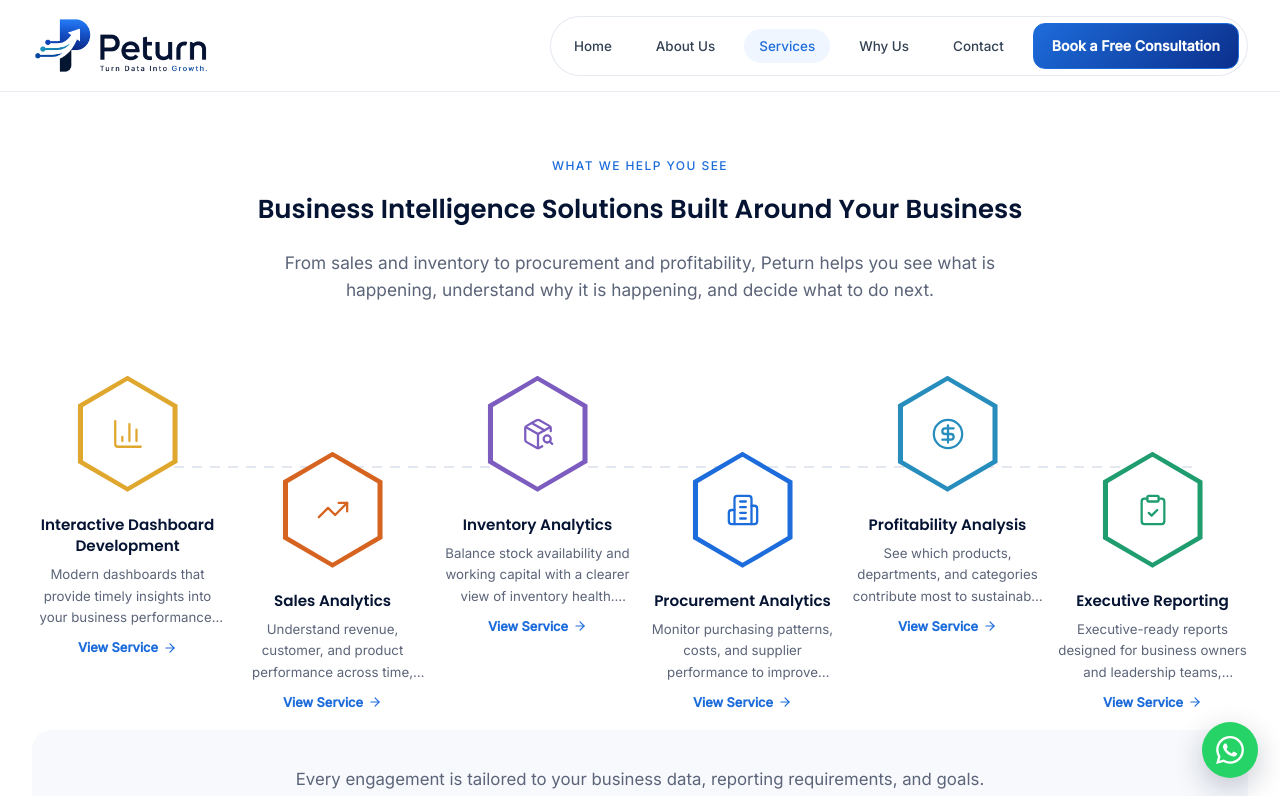
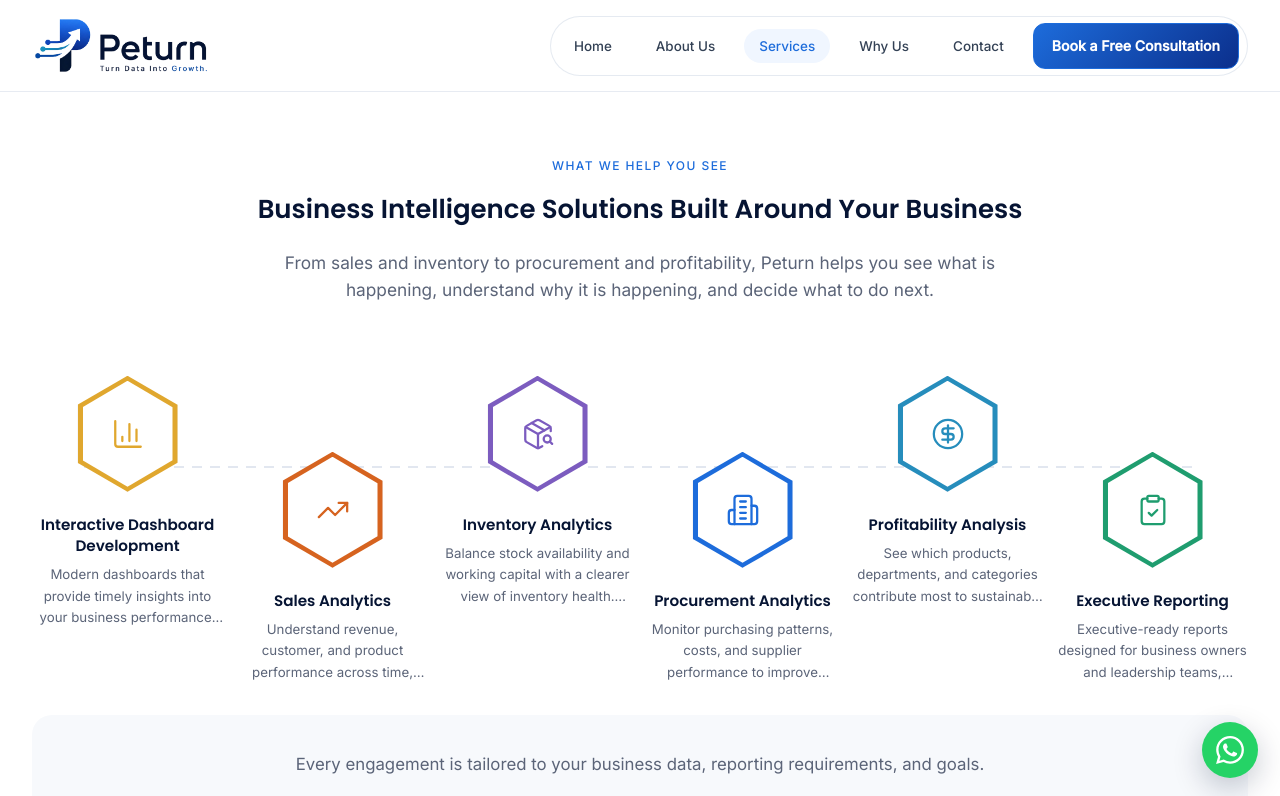
Before and after one commit to HiteshDave1602/peturn-website, a Next.js app: page /services in a window 1280 px wide. Shown: the top 796 px of the page. Built offline with nearby package versions, Linux system fonts and the light colour scheme.

Commit message:
update services

```diff
--- a/app/globals.css
+++ b/app/globals.css
@@ -1890,13 +1890,62 @@ footer{
   margin-top:76px;
 }
 
+.hex-col:hover,
+.hex-col:focus-within{
+  z-index:5;
+}
+
 .hex-link-wrap{
+  position:relative;
+  z-index:1;
   display:flex;
   flex-direction:column;
   align-items:center;
   text-align:center;
   color:inherit;
   width:100%;
+  cursor:pointer;
+  transition:transform .35s cubic-bezier(.22,1,.36,1);
+}
+
+.hex-link-wrap:before{
+  content:"";
+  position:absolute;
+  z-index:-1;
+  inset:-16px -14px -20px;
+  border-radius:22px;
+  background:#fff;
+  border:1px solid transparent;
+  opacity:0;
+  transform:scale(.94);
+  box-shadow:0 22px 44px -16px rgba(6,20,51,.2),0 0 0 1px rgba(var(--accent-rgb,29 108 219),.14),0 16px 36px -12px rgba(var(--accent-rgb,29 108 219),.4);
+  transition:opacity .35s cubic-bezier(.22,1,.36,1),transform .35s cubic-bezier(.22,1,.36,1),border-color .35s ease;
+}
+
+.hex-link-wrap:hover,
+.hex-link-wrap:focus-visible{
+  transform:translateY(-8px);
+}
+
+.hex-link-wrap:hover:before,
+.hex-link-wrap:focus-visible:before{
+  opacity:1;
+  transform:scale(1);
+  border-color:rgba(var(--accent-rgb,29 108 219),.5);
+}
+
+.hex-link-wrap:focus-visible{
+  outline:none;
+}
+
+@media(hover:none){
+  .hex-link-wrap:hover{
+    transform:none;
+  }
+  .hex-link-wrap:hover:before{
+    opacity:0;
+    transform:scale(.94);
+  }
 }
 
 .hex-shape{
@@ -1908,7 +1957,7 @@ footer{
   place-items:center;
   clip-path:polygon(50% 0%,100% 25%,100% 75%,50% 100%,0% 75%,0% 25%);
   box-shadow:0 12px 28px rgba(6,20,51,.14);
-  transition:transform .3s cubic-bezier(.22,1,.36,1);
+  transition:transform .35s cubic-bezier(.22,1,.36,1),box-shadow .35s cubic-bezier(.22,1,.36,1);
 }
 
 .hex-shape:before{
@@ -1930,12 +1979,19 @@ footer{
 
 .hex-link-wrap:hover .hex-shape,
 .hex-link-wrap:focus-visible .hex-shape{
-  transform:translateY(-5px) scale(1.04);
+  transform:scale(1.06);
+  box-shadow:0 14px 32px -4px rgba(var(--accent-rgb,29 108 219),.5);
 }
 
 .hex-col h3{
   margin:22px 0 8px;
   font-size:.95rem;
+  transition:color .3s ease;
+}
+
+.hex-link-wrap:hover h3,
+.hex-link-wrap:focus-visible h3{
+  color:rgb(var(--accent-rgb,29 108 219));
 }
 
 .hex-col p{
@@ -1947,22 +2003,6 @@ footer{
   line-clamp:3;
   -webkit-box-orient:vertical;
   overflow:hidden;
-}
-
-.hex-link{
-  display:inline-flex;
-  align-items:center;
-  gap:5px;
-  margin-top:auto;
-  color:var(--blue);
-  font-size:.8rem;
-  font-weight:700;
-  transition:gap .2s ease;
-}
-
-.hex-link-wrap:hover .hex-link,
-.hex-link-wrap:focus-visible .hex-link{
-  gap:9px;
 }
 
 @media(max-width:1024px){
--- a/components/ServicesGrid.tsx
+++ b/components/ServicesGrid.tsx
@@ -2,7 +2,7 @@
 
 import Link from "next/link";
 import { motion, useReducedMotion } from "motion/react";
-import { ArrowRight, BarChart3, Building2, CircleDollarSign, ClipboardCheck, Database, PackageSearch, TrendingUp } from "lucide-react";
+import { BarChart3, Building2, CircleDollarSign, ClipboardCheck, Database, PackageSearch, TrendingUp } from "lucide-react";
 import { serviceDetails } from "@/data/service-details";
 
 const ease = [0.22, 1, 0.36, 1] as const;
@@ -17,6 +17,11 @@ const hexThemes = [
   "#268dbc",
   "#1f9d6f",
 ];
+
+function hexToRgb(hex: string) {
+  const value = parseInt(hex.slice(1), 16);
+  return `${(value >> 16) & 255} ${(value >> 8) & 255} ${value & 255}`;
+}
 
 export function ServiceCards() {
   const prefersReduced = useReducedMotion();
@@ -35,13 +40,17 @@ export function ServiceCards() {
             viewport={{ once: true, amount: 0.25 }}
             transition={{ duration: 0.5, delay: prefersReduced ? 0 : (i % 3) * 0.08, ease }}
           >
-            <Link href={`/services/${service.id}`} aria-label={`View ${service.title} details`} className="hex-link-wrap">
+            <Link
+              href={`/services/${service.id}`}
+              aria-label={`View ${service.title} details`}
+              className="hex-link-wrap"
+              style={{ "--accent": color, "--accent-rgb": hexToRgb(color) } as React.CSSProperties}
+            >
               <span className="hex-shape" style={{ background: color, color }}>
                 <Icon />
               </span>
               <h3>{service.title}</h3>
               <p>{service.description}</p>
-              <span className="hex-link">View Service <ArrowRight size={14} /></span>
             </Link>
           </motion.div>
         );
```
